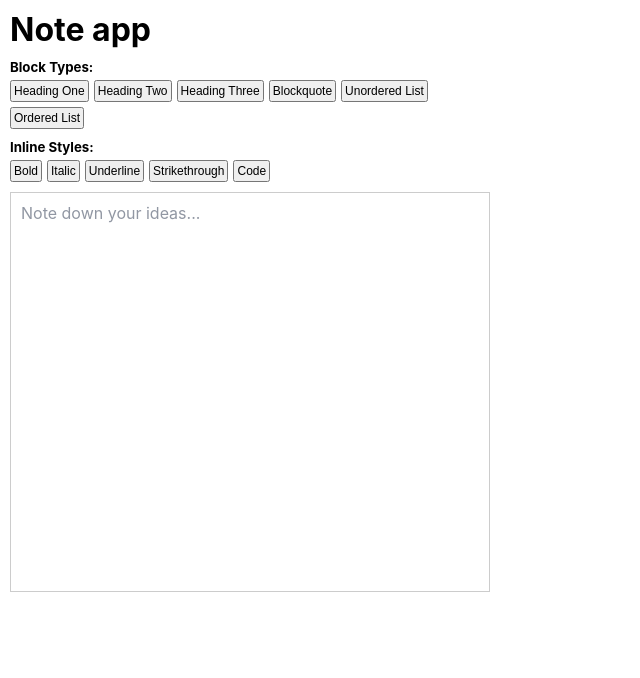
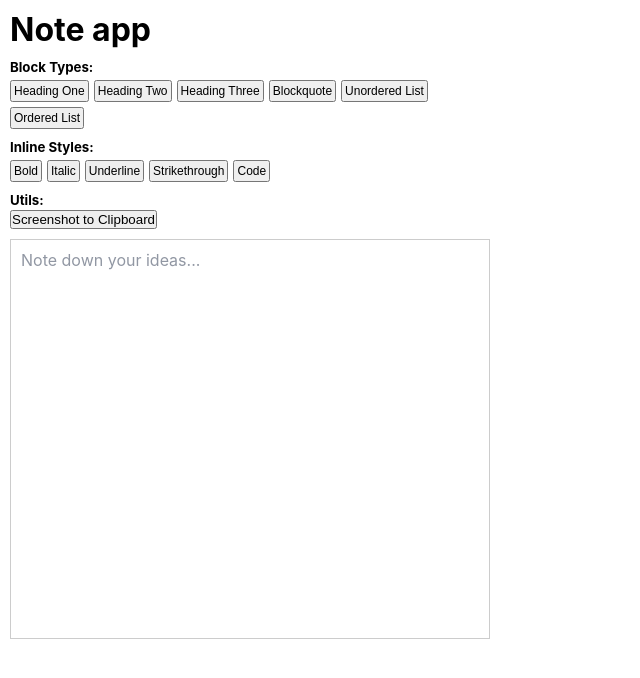
Before and after one commit to MuhametSmaili/note-it, a Next.js app: page / in a window 1280 px wide. Shown: the top 678 px of the page, without its empty margins (0-640 px from the left). Built offline with nearby package versions, Linux system fonts and the light colour scheme.

Commit message:
update: added button/handler for making request for taking screenshot

```diff
--- a/components/ToolBar.tsx
+++ b/components/ToolBar.tsx
@@ -1,5 +1,6 @@
 import React from 'react';
 import { EditorState, RichUtils } from 'draft-js';
+import { getCurrentTab } from 'src/utils/getCurrentTab';
 
 const inlineStyleButtons = [
   {
@@ -82,6 +83,15 @@ const ToolBar = ({ setEditorState }: ToolBarProps) => {
       return RichUtils.toggleInlineStyle(prevState, style);
     });
   };
+
+  const screenshotHandler = async () => {
+    const tab = await getCurrentTab();
+    chrome.runtime.sendMessage({
+      type: 'takeScreenShoot',
+      tab: tab,
+    });
+  };
+
   return (
     <div>
       <div className="block-style-options">
@@ -122,6 +132,10 @@ const ToolBar = ({ setEditorState }: ToolBarProps) => {
           );
         })}
       </div>
+      <div>
+        <h5 style={{ padding: 0, margin: '10px 0 0 0' }}>Utils:</h5>
+        <button onClick={screenshotHandler}>Screenshot to Clipboard</button>
+      </div>
     </div>
   );
 };
```
